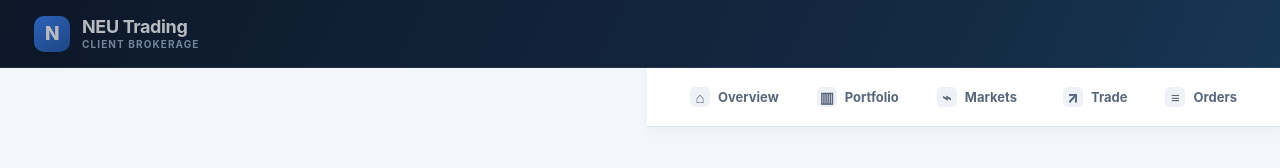
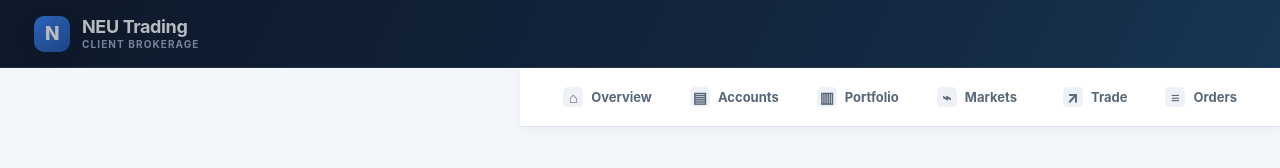
Before and after one commit to thejohnpage/neu-trading-app-demo-ang-ui, an Angular app: page /login in a window 1280 px wide. Shown: the top 168 px of the page. Built offline with nearby package versions, Linux system fonts and the light colour scheme; no server answers.

Commit message:
feat(client): add self-service brokerage accounts navigation

```diff
--- a/projects/client/src/app/app/app.component.html
+++ b/projects/client/src/app/app/app.component.html
@@ -13,6 +13,7 @@
       <a routerLink="/" routerLinkActive="active" [routerLinkActiveOptions]="{ exact: true }"
         ><span class="nav-icon">⌂</span><span>Overview</span></a
       >
+      <a routerLink="/accounts" routerLinkActive="active"><span class="nav-icon">▤</span><span>Accounts</span></a>
       <a routerLink="/portfolio" routerLinkActive="active"
         ><span class="nav-icon">▥</span><span>Portfolio</span></a
       >
```
